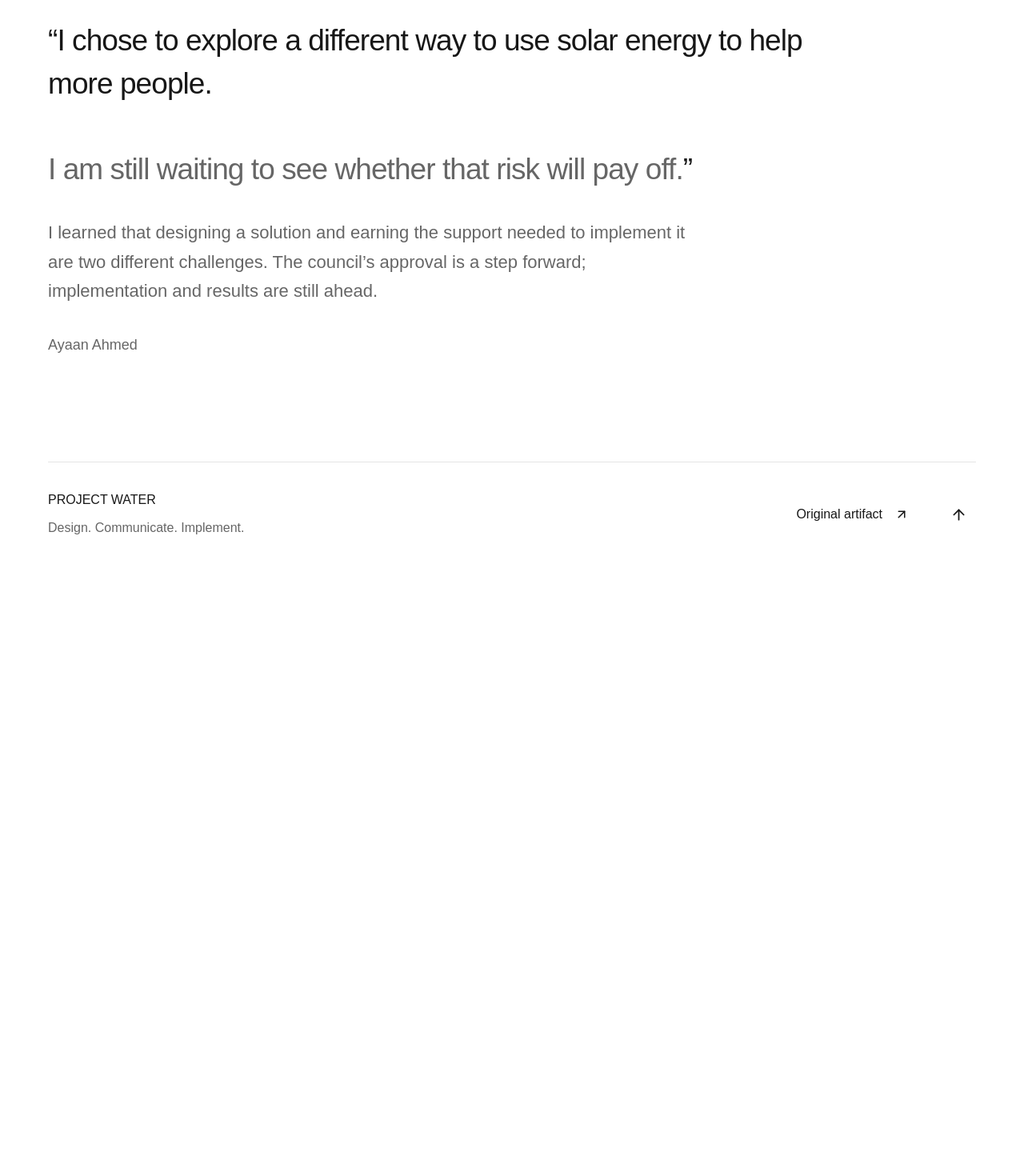
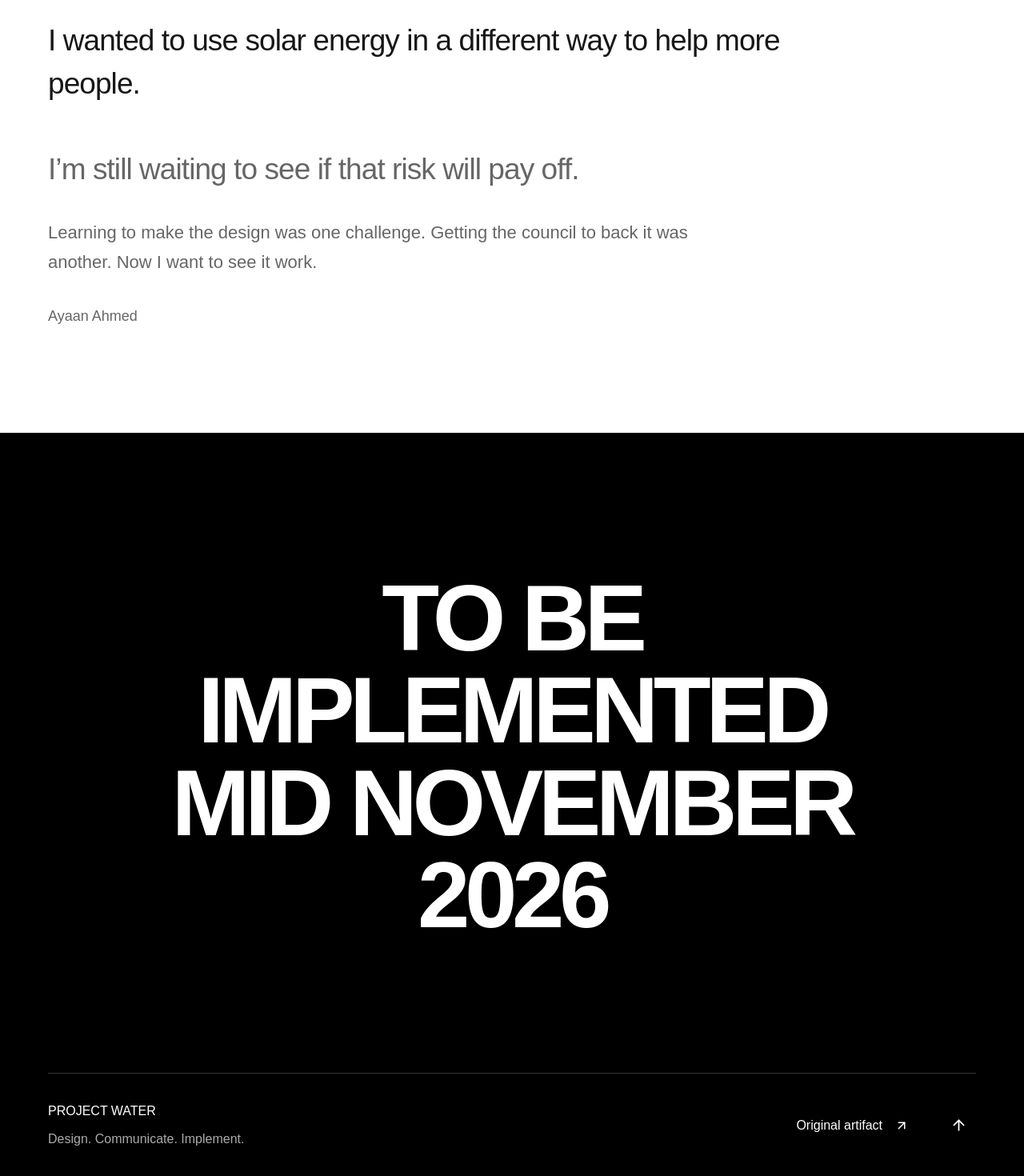
Before and after one commit to ayaanahmed2908009-cloud/umichross, a Next.js app: page / in a window 1280 px wide. Shown: the part 5964-7434 px from the top of the page at 80% size. Before the commit the page ends 6672 px from the top, so only its background shows below. Built offline with nearby package versions, Linux system fonts and the light colour scheme; no server answers.

Commit message:
Add a bold implementation closing screen and simplify the reflection

```diff
--- a/src/app/globals.css
+++ b/src/app/globals.css
@@ -119,10 +119,15 @@ h2 { font-size: clamp(46px, 5.5vw, 76px); line-height: 1.08; letter-spacing: -.0
 .stats > div > span { font-size: 18px; line-height: 1.5; color: #666; }
 .implementation-note { color: #666; font-size: 18px; margin-top: 30px; max-width: 850px; }
 .reflection { padding-block: 130px; }
-.reflection blockquote { max-width: 960px; font-size: 37px; line-height: 1.45; letter-spacing: -.025em; }
-.reflection blockquote > span { color: #666; }
+.reflection-copy { max-width: 960px; font-size: 37px; line-height: 1.45; letter-spacing: -.025em; }
+.reflection-copy > span { color: #666; }
 .reflection-learning { max-width: 800px; color: #666; font-size: 22px; margin-top: 35px; }
 .signature { font-size: 18px; margin-top: 35px; color: #666; }
+.implementation-ending { min-height: 100svh; display: flex; align-items: center; padding-block: 120px 110px; background: #000; color: #fff; text-align: center; }
+.implementation-ending h2 { font-size: clamp(48px, 9.2vw, 136px); font-weight: 900; line-height: .98; letter-spacing: -.055em; }
+.closing-footer { background: #000; color: #fff; }
+.closing-footer .footer { border-color: #333; }
+.closing-footer .footer > div > p { color: #aaa; }
 .footer { display: flex; align-items: center; gap: 40px; padding-block: 35px; border-top: 1px solid var(--line); }
 .footer > div { flex: 1; }
 .footer > div > span { font-size: 16px; }
@@ -245,7 +250,9 @@ h2 { font-size: clamp(46px, 5.5vw, 76px); line-height: 1.08; letter-spacing: -.0
   .stats > div > span { font-size: 18px; }
   .implementation-note { font-size: 17px; }
   .reflection { padding-block: 85px; }
-  .reflection blockquote { font-size: 28px; }
+  .reflection-copy { font-size: 28px; }
+  .implementation-ending { padding-block: 110px 85px; }
+  .implementation-ending h2 { font-size: clamp(32px, 10.5vw, 64px); line-height: 1.02; }
   .signature { font-size: 18px; }
   .footer { flex-wrap: wrap; gap: 22px; padding-block: 30px; }
   .footer > div { flex-basis: 100%; }
--- a/src/components/ProjectWater.tsx
+++ b/src/components/ProjectWater.tsx
@@ -121,17 +121,25 @@ export default function ProjectWater() {
 
       <section className="reflection page-width" id="reflection" aria-labelledby="reflection-title">
         <h2 className="chapter-eyebrow" id="reflection-title">What I learned</h2>
-        <blockquote>“I chose to explore a different way to use solar energy to help more people.<br/><br/><span>I am still waiting to see whether that risk will pay off.</span>”</blockquote>
-        <p className="reflection-learning">I learned that designing a solution and earning the support needed to implement it are two different challenges. The council’s approval is a step forward; implementation and results are still ahead.</p>
+        <p className="reflection-copy">I wanted to use solar energy in a different way to help more people.<br/><br/><span>I’m still waiting to see if that risk will pay off.</span></p>
+        <p className="reflection-learning">Learning to make the design was one challenge. Getting the council to back it was another. Now I want to see it work.</p>
         <p className="signature">Ayaan Ahmed</p>
+      </section>
+
+      <section className="implementation-ending" id="implementation" aria-labelledby="implementation-title">
+        <div className="page-width">
+          <h2 id="implementation-title">TO BE<br/>IMPLEMENTED<br/>MID NOVEMBER<br/>2026</h2>
+        </div>
       </section>
     </main>
 
-    <footer className="footer page-width">
-      <div><span>PROJECT WATER</span><p>Design. Communicate. Implement.</p></div>
-      <a href="/assets/pdf/project-water.pdf" target="_blank" rel="noreferrer">Original artifact <ArrowUpRight size={18} aria-hidden="true"/></a>
-      <a className="icon-button" href="#welcome" aria-label="Back to top"><ArrowUp size={21} aria-hidden="true"/></a>
-    </footer>
+    <div className="closing-footer">
+      <footer className="footer page-width">
+        <div><span>PROJECT WATER</span><p>Design. Communicate. Implement.</p></div>
+        <a href="/assets/pdf/project-water.pdf" target="_blank" rel="noreferrer">Original artifact <ArrowUpRight size={18} aria-hidden="true"/></a>
+        <a className="icon-button" href="#welcome" aria-label="Back to top"><ArrowUp size={21} aria-hidden="true"/></a>
+      </footer>
+    </div>
     <dialog aria-label="Explore original Python source" ref={dialog} className="source-dialog" onClose={() => setSourceOpen(false)} onClick={e => { if (e.target === dialog.current) dialog.current.close(); }}>
       {sourceOpen && <CodeViewer source={source} stage={sourceStage} full onClose={() => dialog.current?.close()}/>}
     </dialog>
```
Also changed, not shown: 1 other file (tests, documents, lock files or other folders).
